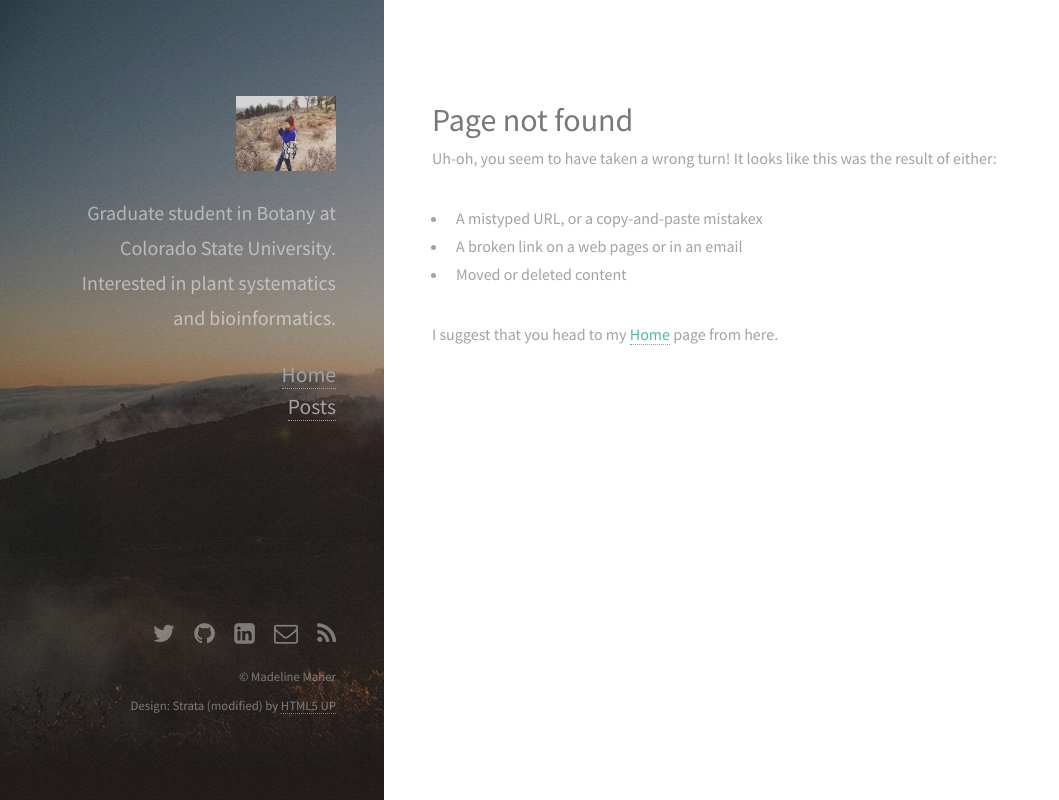
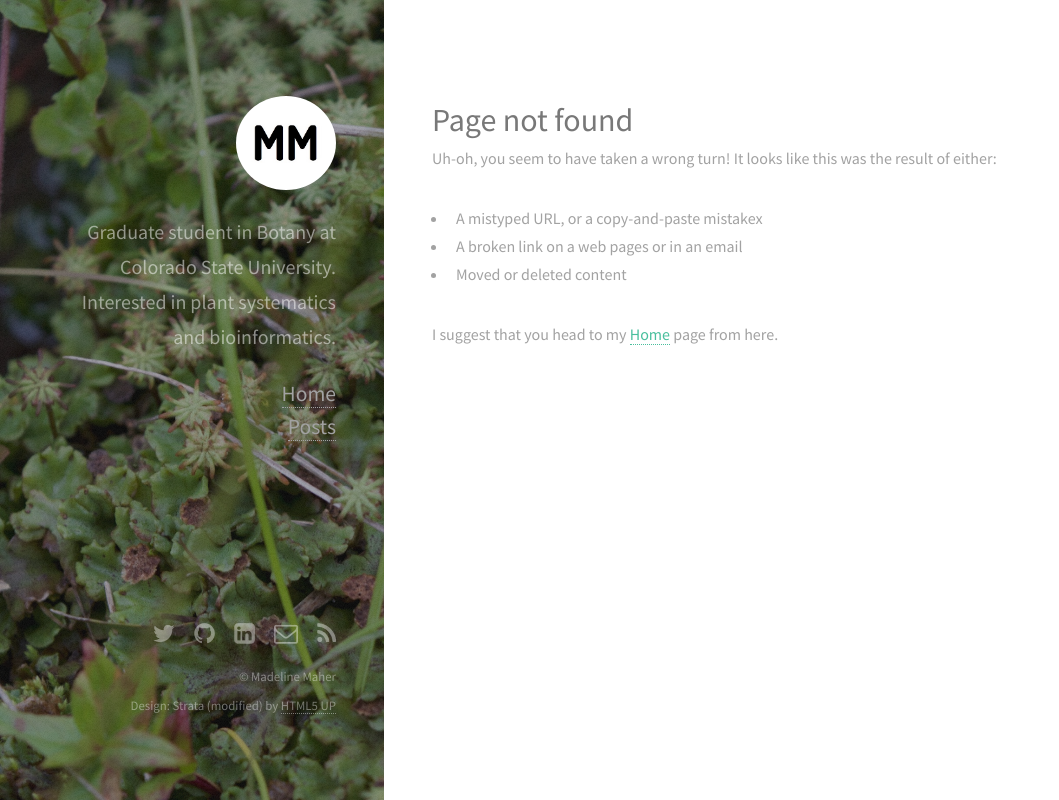
Before and after one commit to wundalous/maddiemaher, a plain HTML site: page 404.html in a window 1280 px wide. Shown: the whole page, without its empty margins (0-1059 px from the left). Drawn offline with Linux system fonts and the light colour scheme.

Commit message:
update photos and avatar

```diff
--- a/404.html
+++ b/404.html
@@ -18,7 +18,7 @@ Free for personal and commercial use under the CCA 3.0 license (html5up.net/lice
 		<meta name="og:site_name" content="Maddie Maher">
 		<meta name="og:title" content="404 Page not found">
 		<meta name="og:url" content="https://wundalous.github.io/maddiemaher/404/">
-		<meta name="og:image" content="https://wundalous.github.io/maddiemaher/images/horsetoothme.jpg">
+		<meta name="og:image" content="https://wundalous.github.io/maddiemaher/images/MM.jpg">
 
 
 		<meta name="generator" content="Hugo 0.18.1" />
@@ -38,7 +38,7 @@ Free for personal and commercial use under the CCA 3.0 license (html5up.net/lice
 	<body id="top">
 		<!-- Header -->
 <header id="header">
-	<a href="https://wundalous.github.io/maddiemaher/" class="image avatar"><img src="https://wundalous.github.io/maddiemaher/images/horsetoothme.jpg" alt="" /></a>
+	<a href="https://wundalous.github.io/maddiemaher/" class="image avatar"><img src="https://wundalous.github.io/maddiemaher/images/MM.jpg" alt="" /></a>
 
 		<h1>Graduate student in Botany at Colorado State University. Interested in plant systematics and bioinformatics.</h1>
 
--- a/css/main.css
+++ b/css/main.css
@@ -2043,7 +2043,7 @@
 			}
 
 		.image img {
-			/*border-radius: 0.35em;  */
+			border-radius: 0.35em;
 			display: block;
 		}
 
@@ -2077,8 +2077,8 @@
 				width: 100%;
 			}
 
-		.image.avatar {
-			/*border-radius: 100%;*/
+  		.image.avatar {
+			border-radius: 100%;
 		}
 
 			.image.avatar:before {
@@ -2086,9 +2086,10 @@
 			}
 
 			.image.avatar img {
-				/*border-radius: 100%;*/
+				border-radius: 100%;
 				width: 100%;
 			}
+
 
 /* List */
 
@@ -2464,7 +2465,7 @@
 	#header {
 		background-color: #1f1815;
 		background-attachment: scroll,								fixed;
-		background-image: url("images/overlay.png"), url("../images/bg.jpg");
+		background-image: url("images/overlay.png"), url("../images/marchantia.jpg");
 		background-position: top left,							top left;
 		background-repeat: repeat,								no-repeat;
 		background-size: auto,								auto 100%;
```
Also changed, not shown: index.html (+2 -2 lines), post/index.html (+2 -2 lines), post/testing123/index.html (+2 -2 lines), images/MM.jpg (added), images/agoseris.jpg (added), images/marchantia.jpg (added), 3 other files.
